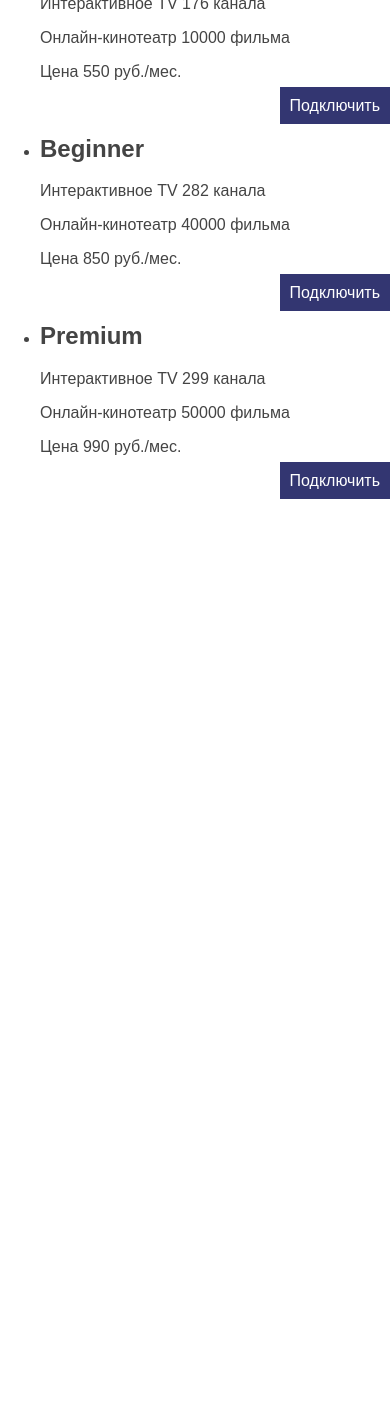
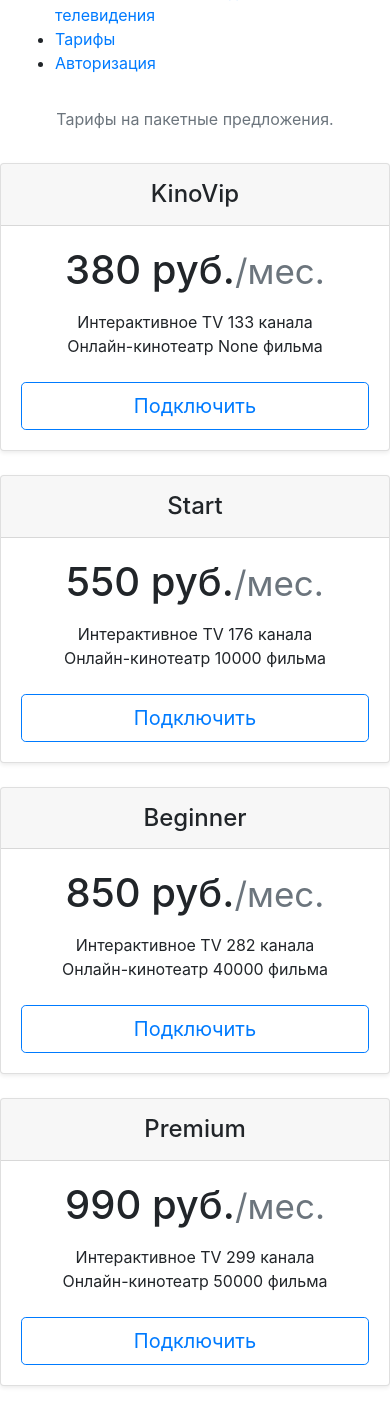
Before and after one commit to Elemorta/KusrWebSite, a Django app: page /bundles/ in a window 390 px wide. Shown: the part 321-1732 px from the top of the page. Before the commit the page ends 820 px from the top, so only its background shows below. Run offline with Django 3.2, Linux system fonts and the light colour scheme; data comes from the database, SQL or seed files in the repository; both versions use the stored data as it was after the commit; some libraries are stand-ins or nearby versions.

Commit message:
6.18.2021

```diff
--- a/taskmanager/SCourse/forms.py
+++ b/taskmanager/SCourse/forms.py
@@ -1,9 +1,5 @@
 from django import forms
 from .models import *
-
-class AuthForm(forms.Form):
-    login = forms.CharField(max_length=255, label='Введите логин')
-    password = forms.CharField(max_length=255, label='Введите пароль')
 
 
 class Application(forms.ModelForm):
@@ -17,5 +13,3 @@ class Application(forms.ModelForm):
     class Meta:
         model = Application
         fields = ['Name_Client', 'Phone_Number', 'Street', 'Town', 'House', 'Entrance', 'Floor', 'Flat', 'Bundle']
-
-    #def clean_
--- a/taskmanager/SCourse/templates/main/Application.html
+++ b/taskmanager/SCourse/templates/main/Application.html
@@ -1,8 +1,7 @@
 {% extends 'main/base.html' %}
-<script src="jquery.js"></script>
-<script src="jquery.maskedinput.min.js"></script>
+
 {% block content %}
-
+<h2>Заявка</h2>
 <form action="{% url 'application' %}" method="post">
     {% csrf_token %}
     <div class="form-error">{{ form.non_field_errors }} </div>
--- a/taskmanager/SCourse/templates/main/Bundles.html
+++ b/taskmanager/SCourse/templates/main/Bundles.html
@@ -1,16 +1,26 @@
 {% extends 'main/base.html' %}
-{% load static %}
 
 {% block content %}
-<ul class="list-bundles">
+    <div class="pricing-header p-3 pb-md-4 mx-auto text-center">
+      <p class="fs-5 text-muted"> Тарифы на пакетные предложения.</p>
+    </div>
+<div class="row row-cols-1 row-cols-md-4 mb-4 text-center">
     {% for m in bundles %}
-    <li><h2>{{m}}</h2>
-        <p>Интерактивное TV {{m.Count_channels}} канала</p>
-        <p>Онлайн-кинотеатр {{m.Count_films}} фильма</p>
-        <p>Цена {{m.Price}} руб./мес.</p>
-        <p class="link-read-post"><a href="{{ m.get_absolute_url }}">Подключить</a></p>
-        </li>
-    {% endfor %}
-
-</ul>
+      <div class="col">
+        <div class="card mb-4 rounded-3 shadow-sm">
+          <div class="card-header py-3">
+            <h4 class="my-0 fw-normal">{{m}}</h4>
+          </div>
+          <div class="card-body">
+            <h1 class="card-title pricing-card-title">{{m.Price}} руб.<small class="text-muted fw-light">/мес.</small></h1>
+            <ul class="list-unstyled mt-3 mb-4">
+              <li>Интерактивное TV {{m.Count_channels}} канала</li>
+              <li>Онлайн-кинотеатр {{m.Count_films}} фильма</li>
+            </ul>
+            <button type="button" class="w-100 btn btn-lg btn-outline-primary"><a href="{{ m.get_absolute_url }}">Подключить</a></button>
+          </div>
+        </div>
+      </div>
+        {% endfor %}
+</div>
 {% endblock %}
--- a/taskmanager/SCourse/templates/main/OperatorMenu.html
+++ b/taskmanager/SCourse/templates/main/OperatorMenu.html
@@ -2,9 +2,5 @@
 
 {% block content %}
 <h1>Меню оператора</h1>
-<form>
-    {% csrf_token %}
-    {{ form.as_p }}
-    <button type="submit">Добавить</button>
-</form>>
+<button></button>
 {% endblock %}
--- a/taskmanager/SCourse/templates/main/OperatorInput.html
+++ b/taskmanager/SCourse/templates/main/SignIn.html
@@ -1,10 +1,10 @@
 {% extends 'main/base.html' %}
 
 {% block content %}
-<h1>Авторизация</h1>
-<form>
+<h1>{{ title }}</h1>
+<form method="post">
     {% csrf_token %}
     {{ form.as_p }}
-    <button type="submit">Добавить</button>
+    <button type="submit">Войти</button>
 </form>>
 {% endblock %}
--- a/taskmanager/SCourse/templates/main/about.html
+++ /dev/null
@@ -1,5 +0,0 @@
-{% extends 'main/base.html' %}
-
-{% block content %}
-<h1> O нас </h1>
-{% endblock %}
--- a/taskmanager/SCourse/templates/main/base.html
+++ b/taskmanager/SCourse/templates/main/base.html
@@ -1,20 +1,37 @@
+<!DOCTYPE html>
 {% load static %}
-<!DOCTYPE html>
 <html>
 	<head>
 		<title>{{title}}</title>
-	<link type="text/css" href="{% static 'SCourse/css/styles.css' %}" rel="stylesheet" />
-	<meta http-equiv="Content-Type" content="text/html; charset=utf-8">
-	<link rel="shortcut icon" href="{% static 'SCourse/images/main.ico' %}" type="image/x-icon"/>
-	<meta name="viewport" content="width=device-width, initial-scale=1.0">
+		<meta charset="utf-8">
+		<meta name="viewport" content="width=device-width, initial-scale=1.0, maximum-scale=1.0, user-scalable=no">
+		<meta name="format-detection" content="telephone=no">
+		<meta name="apple-mobile-web-app-capable" content="yes">
+		<!-- Fonts-->
+		<link rel="stylesheet" type="text/css" href="{% static 'SCourse/css/bootstrap.css' %}" >
+		<link rel="stylesheet" type="text/css" href="{% static 'SCourse/fonts/fontawesome/font-awesome.min.css' %}">
+		<link rel="stylesheet" type="text/css" href="{% static 'SCourse/fonts/themify-icons/themify-icons.css' %}">
+		<!-- Vendors-->
+		<link rel="stylesheet" type="text/css" href="{% static 'SCourse/vendors/bootstrap4/bootstrap-grid.min.css' %}">
+		<link rel="stylesheet" type="text/css" href="{% static 'SCourse/vendors/magnific-popup/magnific-popup.min.css' %}">
+		<link rel="stylesheet" type="text/css" href="{% static 'SCourse/vendors/owl.carousel/owl.carousel.css' %}">
+		<!-- App & fonts-->
+		<link rel="stylesheet" type="text/css" href="https://fonts.googleapis.com/css?family=Roboto:300,300i,400,400i,700,700i&amp;amp;subset=latin-ext">
+		<link rel="stylesheet" type="text/css" href="{% static 'SCourse/css/main.css' %}">
+		<script src="https://oss.maxcdn.com/libs/html5shiv/3.7.0/html5shiv.js"></script>
+
 	</head>
 	<body>
-<table class="table-page" border=0 cellpadding="0" cellspacing="0">
-<tr><td valign=top>
+		<div class="page-wrap">
 			{% block mainmenu %}
-        <div class="header">
-            <ul id="mainmenu" class="mainmenu">
-            <li class="logo"><a href="{% url 'home'%}"><div class="logo"></div></a></li>
+			<!-- header -->
+			<header class="header">
+				<div class="container">
+					<div class="header__logo"><a href="{% url 'home' %}"><img src="{% static 'SCourse/img/logo.png' %}" alt=""/></a></div>
+					<!-- consult-nav -->
+					<nav class="consult-nav">
+						<!-- consult-menu -->
+						<ul class="consult-menu">
 							{% for m in base %}
 								{% if not forloop.last %}
 									<li><a href="{% url m.url_name %}">{{m.title}}</a></li>
@@ -22,12 +39,85 @@
 									<li class="last"><a href="{% url m.url_name %}">{{m.title}}</a></li>
 								{% endif %}
 							{% endfor %}
-            </ul>
-            <div class="clear"></div>
+						</ul><!-- consult-menu -->
+
+						<div class="navbar-toggle"><span></span><span></span><span></span></div>
+					</nav><!-- End / consult-nav -->
 				</div>
+			</header><!-- End / header -->
+
 			{% endblock mainmenu %}
+			<div class="page-wrap">
 				{% block content %}
 				{% endblock content %}
-</td></tr></table>
+			</div>
+			<!-- footer -->
+		<footer class="footer">
+		<div class="footer__main">
+			<div class="row row-eq-height">
+				<div class="col-8 col-sm-7 col-md-9 col-lg-3 ">
+					<div class="footer__item"><a class="consult_logo" href="#"><img src="{% static 'SCourse/img/logo.png' %}" alt=""/></a>
+						<p>Информация — наиболее ценный из известных мне товаров.</p>
+					</div>
+				</div>
+				<div class="col-sm-6 col-md-4 col-lg-3 col-xl-2 offset-0 offset-sm-0 offset-md-0 offset-lg-0 offset-xl-1 ">
+					<div class="footer__item">
+
+							<!-- widget-text__widget -->
+							<section class="widget-text__widget widget">
+								<div class="widget-text__content">
+									<ul>
+										<li><a href="{% url 'page404' %}">Обратная связь </a></li>
+										<li><a href="{% url 'page404' %}">О компании </a></li>
+										<li><a href="{% url 'page404' %}">Работа в компании</a></li>
+										<li><a href="{% url 'page404' %}">Офисы продаж</a></li>
+									</ul>
+									</div>
+								</section><!-- End / widget-text__widget -->
+
+						</div>
+					</div>
+					<div class="col-sm-6 col-md-4 col-lg-2 col-xl-2 ">
+						<div class="footer__item">
+
+								<!-- widget-text__widget -->
+								<section class="widget-text__widget widget">
+									<div class="widget-text__content">
+										<ul>
+											<li><a href="{% url 'bundles' %}">Пакеты </a></li>
+											<li><a href="{% url 'page404' %}">Интернет в чатный дом </a></li>
+											<li><a href="{% url 'page404' %}">Видеонаблюдение </a></li>
+											<li><a href="{% url 'page404' %}">Архиф тарифов</a></li>
+										</ul>
+									</div>
+								</section><!-- End / widget-text__widget -->
+
+						</div>
+					</div>
+					<div class="col-sm-6 col-md-4 col-lg-2 col-xl-2  consult_backToTop">
+						<div class="footer__item"><a href="#" id="back-to-top"> <i class="fa fa-angle-up" aria-hidden="true"> </i><span>Back To Top</span></a></div>
+					</div>
+				</div>
+			</div>
+			<div class="footer__copyright">2021 &copy; . Все права у меня и ни у кого больше.</div>
+		</footer><!-- End / footer -->
+		</div>
+		<!-- Vendors-->
+		<script type="text/javascript" src="{% static 'SCourse/vendors/jquery/jquery.min.js' %}"></script>
+		<script type="text/javascript" src="{% static 'SCourse/vendors/imagesloaded/imagesloaded.pkgd.js' %}"></script>
+		<script type="text/javascript" src="{% static 'SCourse/vendors/isotope-layout/isotope.pkgd.js' %}"></script>
+		<script type="text/javascript" src="{% static 'SCourse/vendors/jquery.countdown/jquery.countdown.min.js' %}"></script>
+		<script type="text/javascript" src="{% static 'SCourse/vendors/jquery.countTo/jquery.countTo.min.js' %}"></script>
+		<script type="text/javascript" src="{% static 'SCourse/vendors/jquery.countUp/jquery.countup.min.js' %}"></script>
+		<script type="text/javascript" src="{% static 'SCourse/vendors/jquery.matchHeight/jquery.matchHeight.min.js' %}"></script>
+		<script type="text/javascript" src="{% static 'SCourse/vendors/jquery.mb.ytplayer/jquery.mb.YTPlayer.min.js' %}"></script>
+		<script type="text/javascript" src="{% static 'SCourse/vendors/magnific-popup/jquery.magnific-popup.min.js' %}"></script>
+		<script type="text/javascript" src="{% static 'SCourse/vendors/masonry-layout/masonry.pkgd.js' %}"></script>
+		<script type="text/javascript" src="{% static 'SCourse/vendors/owl.carousel/owl.carousel.js' %}"></script>
+		<script type="text/javascript" src="{% static 'SCourse/vendors/jquery.waypoints/jquery.waypoints.min.js' %}"></script>
+		<script type="text/javascript" src="{% static 'SCourse/vendors/menu/menu.min.js' %}"></script>
+		<script type="text/javascript" src="{% static 'SCourse/vendors/smoothscroll/SmoothScroll.min.js' %}"></script>
+		<!-- App-->
+		<script type="text/javascript" src="{% static 'SCourse/js/main.js' %}"></script>
 	</body>
 </html>
--- a/taskmanager/SCourse/urls.py
+++ b/taskmanager/SCourse/urls.py
@@ -3,9 +3,11 @@ from . import views
 
 
 urlpatterns = [
-    path('', views.index, name = 'home'),
-    path('auth/', views.Authorization, name='auth'),
+    path('', views.Mainpage.as_view(), name='home'),
+    path('auth/', views.Authorization.as_view(), name='auth'),
     path('bundles/', views.Bundles, name='bundles'),
     path('application/', views.application, name='application'),
-    path('aplicationbundles/<slug:bundles_name>/', views.applicationBund, name='appbund')
+    path('operatormenu/,', views.OperatorMenu.as_view(), name = 'operatormenu'),
+    path('aplicationbundles/<slug:bundles_name>/', views.applicationBund, name='appbund'),
+    path('404page/', views.page404, name='page404')
 ]
--- a/taskmanager/SCourse/views.py
+++ b/taskmanager/SCourse/views.py
@@ -1,25 +1,50 @@
+from django.contrib.auth.forms import AuthenticationForm
+from django.contrib.auth.views import LoginView
 from django.shortcuts import render, redirect
-from .forms import AuthForm, Application as App
+from django.urls import reverse_lazy
+from django.views.generic import ListView
+
+from .forms import Application as App
 from .models import *
 
-base = [{'title': 'Авторизация', 'url_name': 'auth'},
-        {'title': 'Подключить пакет цифрового телевидения', 'url_name': 'application'},
-        {'title': 'Тарифы', 'url_name': 'bundles'}]
+base = [{'title': 'Подключить пакет цифрового телевидения', 'url_name': 'application'},
+        {'title': 'Тарифы', 'url_name': 'bundles'},
+        {'title': 'Авторизация', 'url_name': 'auth'}]
 
 
-def index(request):
-    Citys = Town.objects.all()
-    return render(request, 'main/about.html', {'Citys': Citys, 'base': base, 'title': 'Главная страница'})
+class Mainpage(ListView):
+    queryset = {'base': base}
+    template_name = 'main/about.html'
+    extra_context = {'title': 'О нас'}
+
+    def get_context_data(self, *, object_list=None, **kwargs):
+        context = super().get_context_data(**kwargs)
+        context['base'] = base
+        return context
 
 
-def Authorization(request):
-    if request.method == 'POST':
-        form = AuthForm(request.POST)
-        if form.is_valid():
-            print(form.cleaned_data)
-    else:
-        form = AuthForm()
-    return render(request, 'main/OperatorInput.html', {'base': base, 'form': form, 'title': 'Авторизация'})
+class Authorization(LoginView):
+    queryset = {'base': base}
+    template_name = 'main/SignIn.html'
+    form_class = AuthenticationForm
+
+    def get_context_data(self, *, object_list=None, **kwargs):
+        context = super().get_context_data(**kwargs)
+        context['base'] = base
+        return context
+
+    def get_success_url(self):
+        return reverse_lazy('operatormenu')
+
+
+class OperatorMenu(ListView):
+    queryset = {'base': base}
+    template_name = 'main/OperatorMenu.html'
+
+    def get_context_data(self, *, object_list=None, **kwargs):
+        context = super().get_context_data(**kwargs)
+        context['base'] = base
+        return context
 
 
 def Bundles(request):
@@ -56,3 +81,6 @@ def applicationBund(request, bundles_name):
         form = App()
     bundle = bundles_name
     return render(request, 'main/Application.html', {'bundle': bundle, 'base': base, 'form': form, 'title': 'Подключение тарифа'})
+
+def page404(request):
+    return render(request, 'main/404.html', {'base': base})
```
Also changed, not shown: taskmanager/SCourse/templates/main/base1.html (deleted, +0 -46 lines), taskmanager/SCourse/models.py (line endings or trailing spaces), taskmanager/SCourse/static/SCourse/images/blockquote.png (deleted), taskmanager/SCourse/static/SCourse/images/btn_yt.png (deleted), taskmanager/SCourse/static/SCourse/images/logo.png (deleted), taskmanager/SCourse/static/SCourse/images/main.png (deleted), taskmanager/SCourse/static/SCourse/images/share_yt.png (deleted), taskmanager/SCourse/static/SCourse/images/smallmenu.png (deleted), taskmanager/db.sqlite3. Lines whose indentation alone changed are shown as unchanged.
